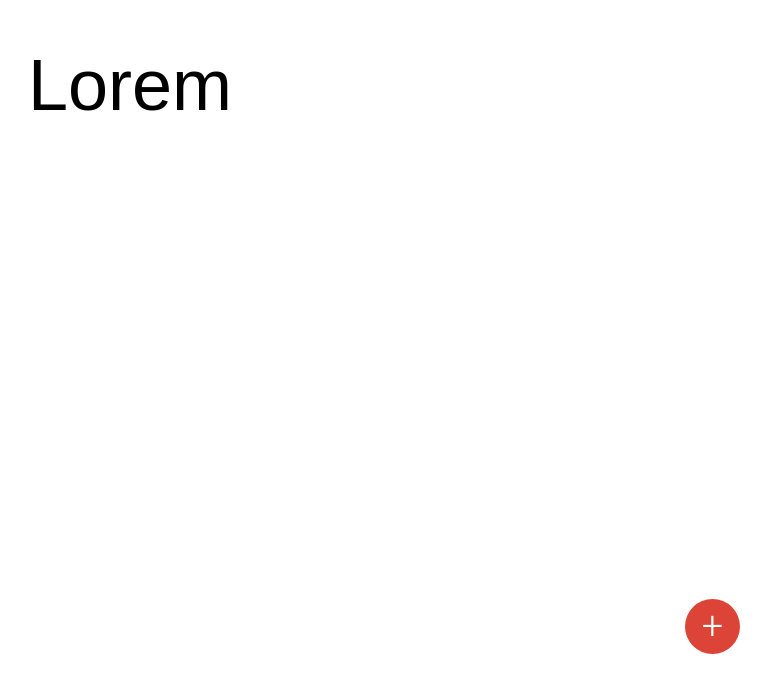
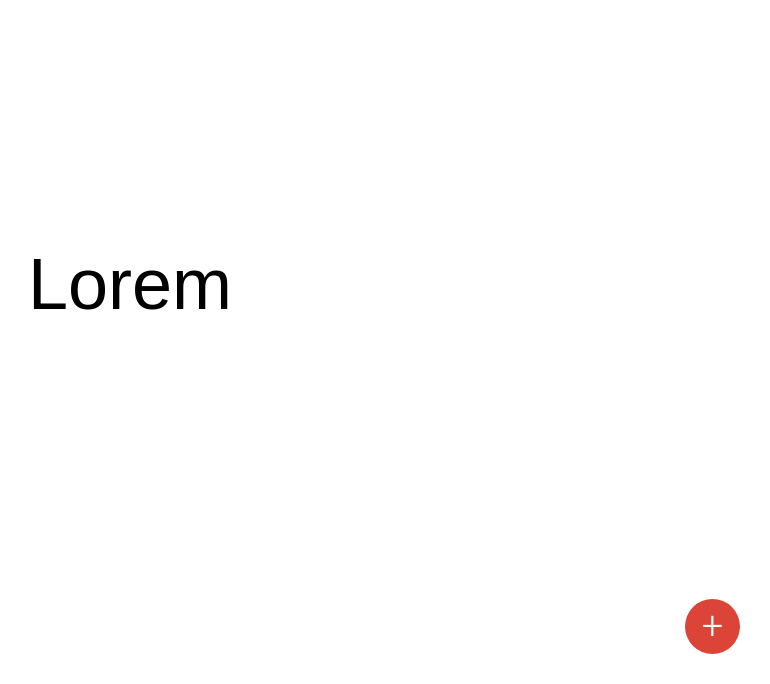
Before and after one commit to muniz95/dynabook, a React (Create React App) app: page / in a window 1280 px wide. Shown: the part 116-800 px from the top of the page, without its empty margins (510-1280 px from the left). Built offline with nearby package versions, Linux system fonts and the light colour scheme.

Commit message:
Text scroll controllable by click events

```diff
--- a/src/App.css
+++ b/src/App.css
@@ -4,7 +4,10 @@
 }
 
 .container {
-  height: 80%;
+  height: 100%;
+  display: flex;
+  align-items: center;
+  justify-content: center;
 }
 
 .header {
--- a/src/App.tsx
+++ b/src/App.tsx
@@ -1,61 +1,66 @@
 import React from 'react';
-import Header from './components/Header'
 import './App.css';
 
 const App = () => {
-  const pageSlip = 500;
+  const [pageSlip, setPageSlip] = React.useState<number>(500);
   const [text, setText] = React.useState<string[]>([]);
   const [currentWordPosition, setCurrentWordPosition] = React.useState(0);
   const [isReading, setIsReading] = React.useState(false);
-  let intervalId: NodeJS.Timeout;
+  const [intervalId, setIntervalId] = React.useState<NodeJS.Timeout | null>(null);
+
+  const startReadout = (startPosition: number) => {
+    const thread = setInterval(function () {
+      if (startPosition < text.length - 1) {
+        setCurrentWordPosition(state => state + 1);
+      } else {
+        setCurrentWordPosition(0);
+        stopText();
+      }
+      startPosition++;
+    }, pageSlip)
+    setIntervalId(thread);
+  }
 
   const showText = () => {
+    console.log('iniciando leitura');
+
     setIsReading(true);
-    let i = 0;
-    intervalId = setInterval(function () {
-      if (i < text.length - 1) {
-        setCurrentWordPosition(state => state + 1);
-      } else {
-        setCurrentWordPosition(state => 0);
-        pauseText();
-      }
-      i++;
-    }, pageSlip)
+    startReadout(0);
   };
 
-  const pauseText = () => {
+  const stopText = () => {
+    console.log('leitura pausada');
+
     setIsReading(false);
-    clearInterval(intervalId)
+    clearInterval(intervalId!)
+  };
+
+  const resumeText = () => {
+    console.log('continuando leitura');
+
+    setIsReading(true);
+    startReadout(currentWordPosition);
   };
 
   React.useEffect(() => {
     const sampleText = 'Lorem ipsum dolor sit amet, consectetur adipiscing elit.';
     setText(sampleText.split(' '));
   }, []);
-  React.useEffect(() => {
-    console.log(currentWordPosition);
-    console.log(text);
-  }, [currentWordPosition, text])
 
   const currentWord = text[currentWordPosition]
-  const button = isReading
-    ?
-    <div>
-      <span onClick={() => pauseText()} className="current-word">{currentWord}</span>
-    </div>
-    :
-    <div>
-      <span onClick={() => showText()} className="current-word">{currentWord}</span>
-    </div>
+  const buttonAction = isReading
+    ? stopText
+    : currentWordPosition > 0
+      ? resumeText
+      : showText;
 
   return (
     <div className="app">
-      <Header />
       <div className="container">
         <div>
-          <div>
-            {button}
-          </div>
+          <span onClick={() => buttonAction()} className="current-word">{currentWord}</span>
+        </div>
+        <div>
           <div id="add-text">
             <p className="plus">+</p>
           </div>
--- a/src/components/Header.tsx
+++ /dev/null
@@ -1,9 +0,0 @@
-import React from 'react'
-
-const Header = () => (
-  <div className="header">
-    Welcome to Preact
-  </div>
-)
-
-export default Header
```
